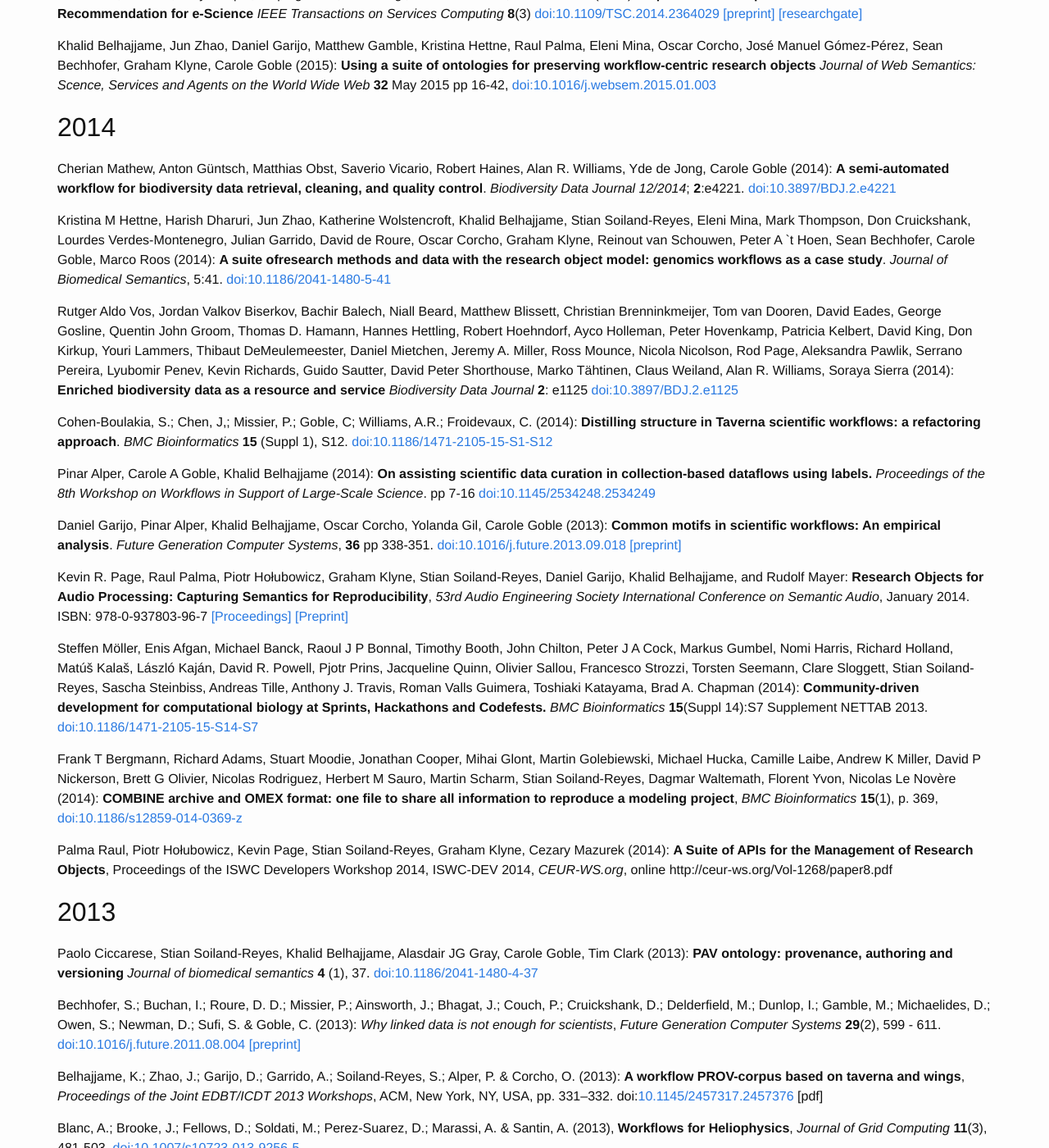
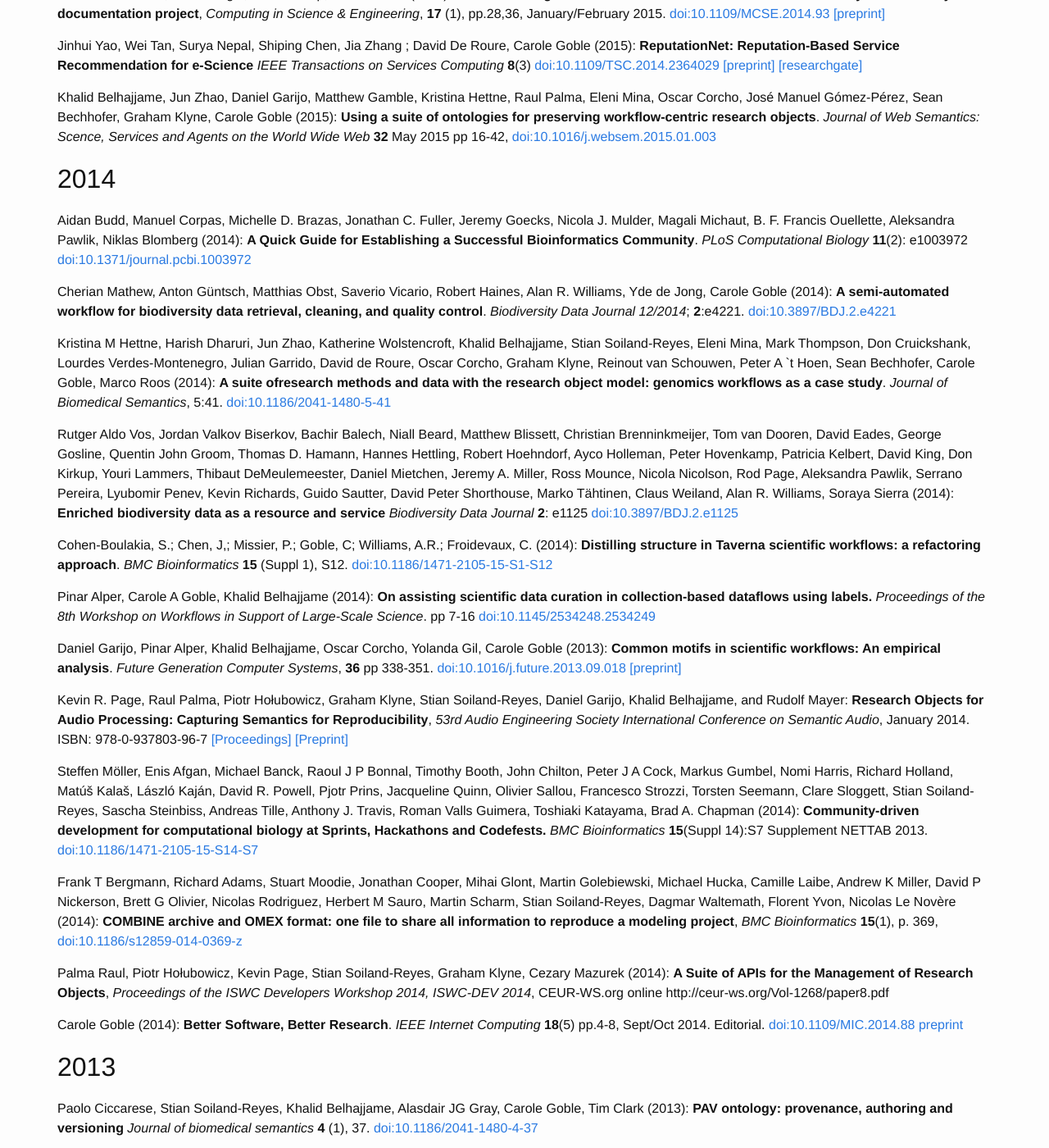
Before and after one commit to eScienceLab/eScienceLab.github.io, a Jekyll site: the page built from publications/index.md, in a window 1280 px wide and 1400 px high, scrolled down 285 px. Shown: the whole window at 82% size. Built offline with Jekyll 4.4.1, drawn with Linux system fonts in a browser that asks for light colours; some of the changed text lies outside the part shown.

Commit message:
Update index.md

```diff
--- a/publications/index.md
+++ b/publications/index.md
@@ -7,16 +7,35 @@
 
 ## 2015
 
+Aleksandra Pawlik, Judith Segal, Helen Sharp, Marian Petre (2015): **Crowdsourcing Scientific Software Documentation: A Case Study of the NumPy documentation project**, _Computing in Science & Engineering_,  **17** (1), pp.28,36, January/February 2015.
+[doi:10.1109/MCSE.2014.93](http://dx.doi.org/10.1109/MCSE.2014.93)
+[[preprint]](http://www.computer.org/cms/Computer.org/ComputingNow/issues/2015/04/T-06879046.pdf)
+
 Jinhui Yao, Wei Tan, Surya Nepal, Shiping Chen, Jia Zhang ; David De Roure, Carole Goble
 (2015):
 **ReputationNet: Reputation-Based Service Recommendation for e-Science**
 _IEEE Transactions on Services Computing_ **8**(3) [doi:10.1109/TSC.2014.2364029](http://dx.doi.org/10.1109/TSC.2014.2364029) [[preprint]](http://users.ox.ac.uk/~oerc0033/preprints/ReputationNet.pdf) [[researchgate]](https://www.researchgate.net/publication/272821108_ReputationNet_Reputation-Based_Service_Recommendation_for_e-Science)
 
 Khalid Belhajjame, Jun Zhao, Daniel Garijo, Matthew Gamble, Kristina Hettne, Raul Palma, Eleni Mina, Oscar Corcho, José Manuel Gómez-Pérez, Sean Bechhofer, Graham Klyne, Carole Goble (2015):
-**Using a suite of ontologies for preserving workflow-centric research objects**
+**Using a suite of ontologies for preserving workflow-centric research objects**.
 _Journal of Web Semantics: Scence, Services and Agents on the World Wide Web_ **32** May 2015 pp 16-42, [doi:10.1016/j.websem.2015.01.003](http://dx.doi.org/10.1016/j.websem.2015.01.003)
 
 ## 2014
+
+Aidan Budd,
+Manuel Corpas,
+Michelle D. Brazas,
+Jonathan C. Fuller,
+Jeremy Goecks,
+Nicola J. Mulder,
+Magali Michaut,
+B. F. Francis Ouellette,
+Aleksandra Pawlik,
+Niklas Blomberg (2014):
+**A Quick Guide for Establishing a Successful Bioinformatics Community**.
+_PLoS Computational Biology_ **11**(2): e1003972
+[doi:10.1371/journal.pcbi.1003972](http://dx.doi.org/10.1371/journal.pcbi.1003972)
+
 Cherian Mathew, Anton Güntsch, Matthias Obst, Saverio Vicario, Robert Haines, Alan R. Williams, Yde de Jong, Carole Goble (2014): **A semi-automated workflow for biodiversity data retrieval, cleaning, and quality control**. _Biodiversity Data Journal 12/2014_; **2**:e4221. [doi:10.3897/BDJ.2.e4221](http://dx.doi.org/10.3897/BDJ.2.e4221)
 
 Kristina M Hettne, Harish Dharuri, Jun Zhao, Katherine Wolstencroft, Khalid Belhajjame, Stian Soiland-Reyes, Eleni Mina, Mark Thompson, Don Cruickshank, Lourdes Verdes-Montenegro, Julian Garrido, David de Roure, Oscar Corcho, Graham Klyne, Reinout van Schouwen, Peter A `t Hoen, Sean Bechhofer, Carole Goble, Marco Roos (2014): **A suite ofresearch methods and data with the research object model: genomics workflows as a case study**. _Journal of Biomedical Semantics_, 5:41. [doi:10.1186/2041-1480-5-41](http://dx.doi.org/10.1186/2041-1480-5-41)
@@ -38,8 +57,10 @@
 
 Palma Raul, Piotr Hołubowicz, Kevin Page, Stian Soiland-Reyes, Graham Klyne, Cezary Mazurek (2014):
 **A Suite of APIs for the Management of Research Objects**,
-Proceedings of the ISWC Developers Workshop 2014, ISWC-DEV 2014, _CEUR-WS.org_, online http://ceur-ws.org/Vol-1268/paper8.pdf
+_Proceedings of the ISWC Developers Workshop 2014, ISWC-DEV 2014_, CEUR-WS.org online http://ceur-ws.org/Vol-1268/paper8.pdf
 
+Carole Goble (2014): **Better Software, Better Research**. _IEEE Internet Computing_ **18**(5) pp.4-8, Sept/Oct 2014. Editorial. [doi:10.1109/MIC.2014.88](http://dx.doi.org/10.1109/MIC.2014.88)
+[preprint](http://www.software.ac.uk/resources/publications/better-software-better-research)
 
 ## 2013
 
@@ -73,6 +94,14 @@
 _Proceedings of the 6th International Workshop on Semantic Web Applications and Tools for Life Sciences (SWAT4LS)}_; CEUR-WS.org; 2013.
 http://ceur-ws.org/Vol-1114/Session4_Brenninkmeijer.pdf
 
+Stephen Crouch, Neil Chue Hong, Simon Hettrick, Mike Jackson, Aleksandra Pawlik, Shoaib Sufi, Les Carr, David De Roure, Carole Goble, Mark Parsons (2013):
+**The Software Sustainability Institute: Changing Research Software Attitudes and Practices.**
+_Computing in Science and Engineering_
+**15**(6) pp 74-80
+[doi:10.1109/MCSE.2013.133](http://dx.doi.org/10.1109/MCSE.2013.133) [[postprint]](http://www.software.ac.uk/software-sustainability-institute-changing-research-software-attitudes-and-practices)
+
+
+
 ## 2002-2012
 
 See also the list of
```
